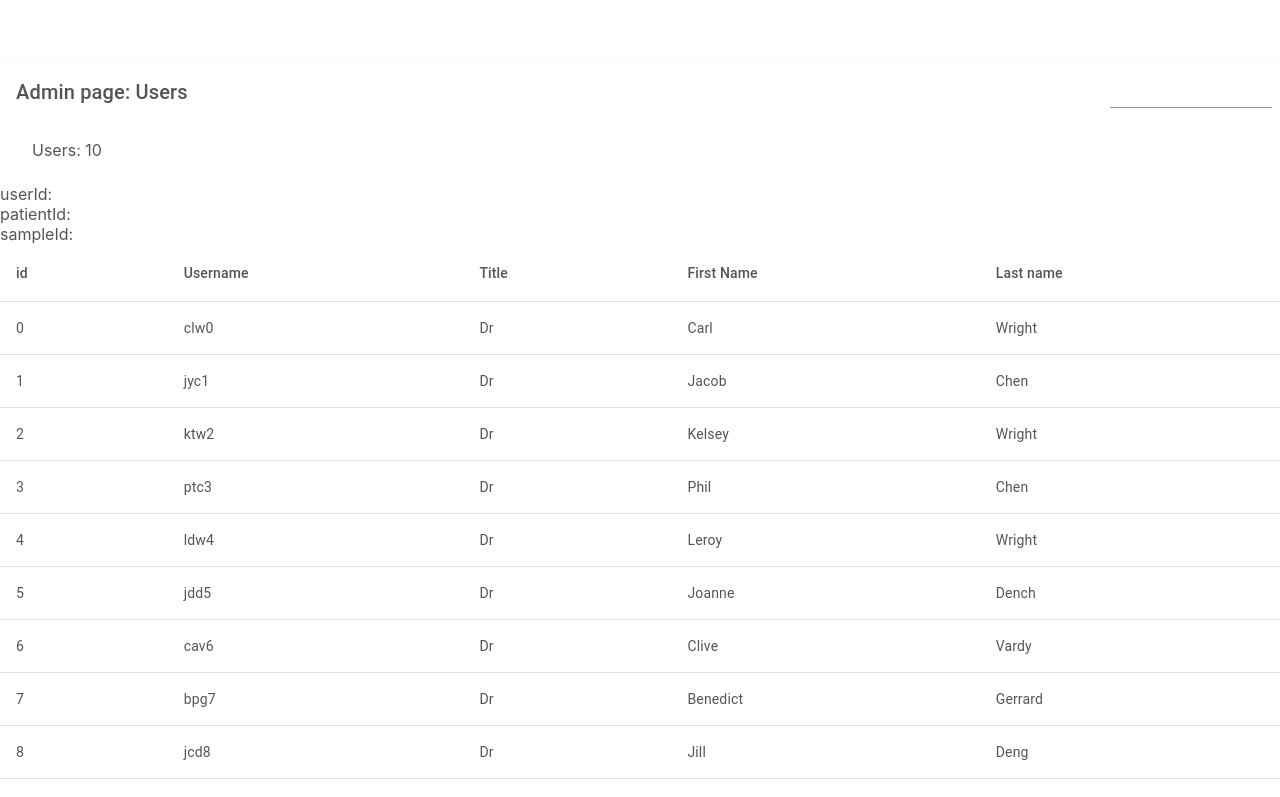
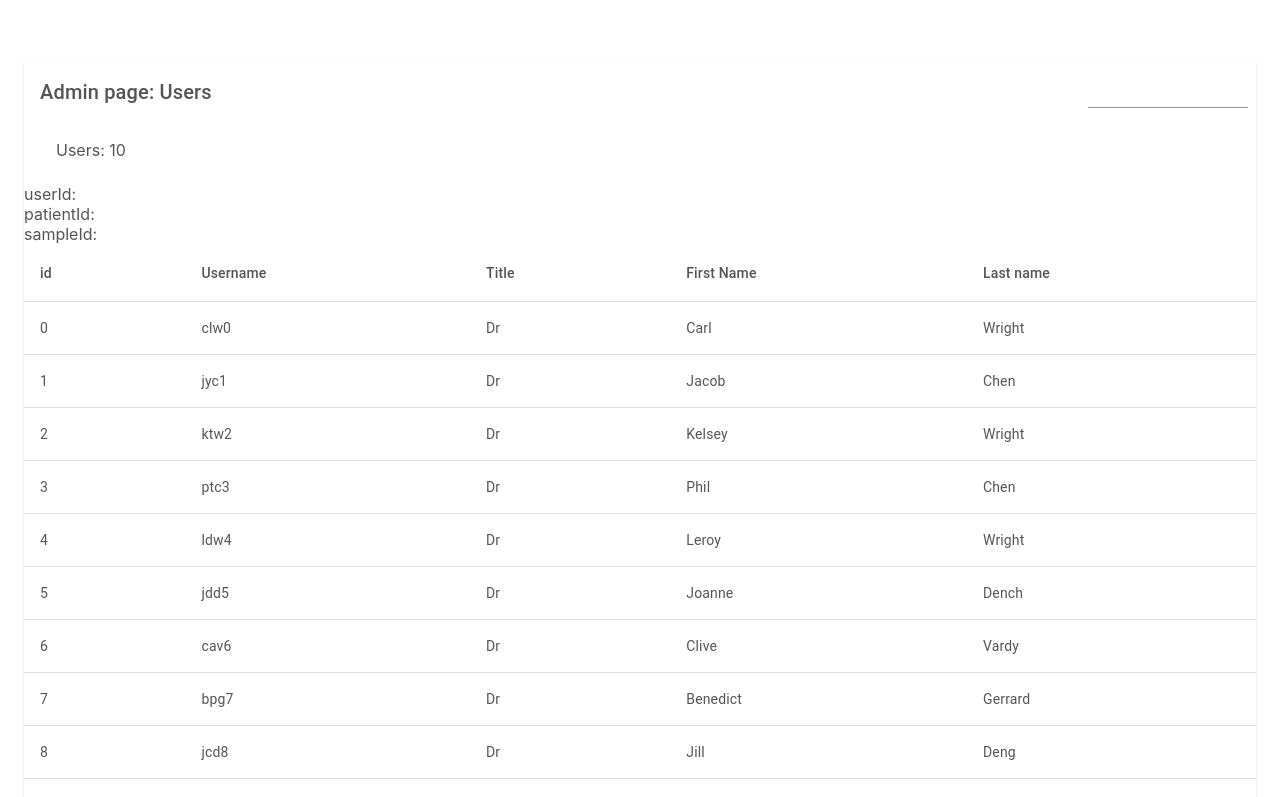
Before and after one commit to sophiemachin/gateway, a React (Create React App) app in the folder frontend/: page /#/users in a window 1280 px wide. Shown: the top 797 px of the page. Built offline with nearby package versions, Linux system fonts and the light colour scheme.

Commit message:
List: sort out styles, remove

```diff
--- a/frontend/src/List.js
+++ b/frontend/src/List.js
@@ -36,8 +36,7 @@ function getSorting(order, orderBy) {
 }
 const useStyles = makeStyles(theme => ({
   root: {
-    width: '100%',
-    marginTop: theme.spacing(3),
+    margin: theme.spacing(3),
   },
   paper: {
     width: '100%',
```
